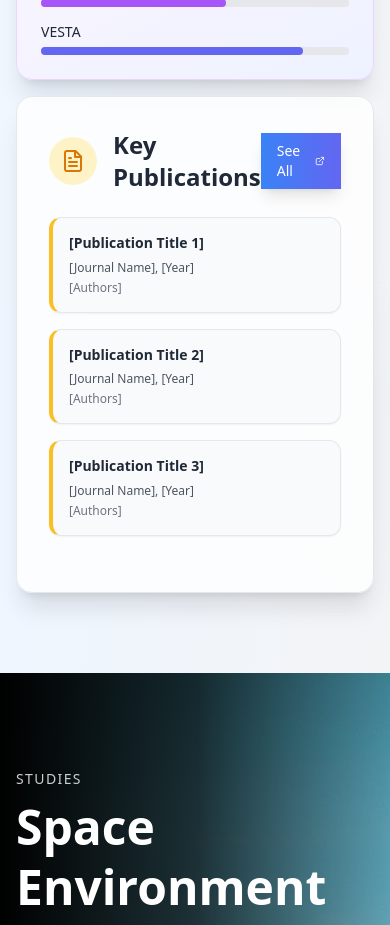
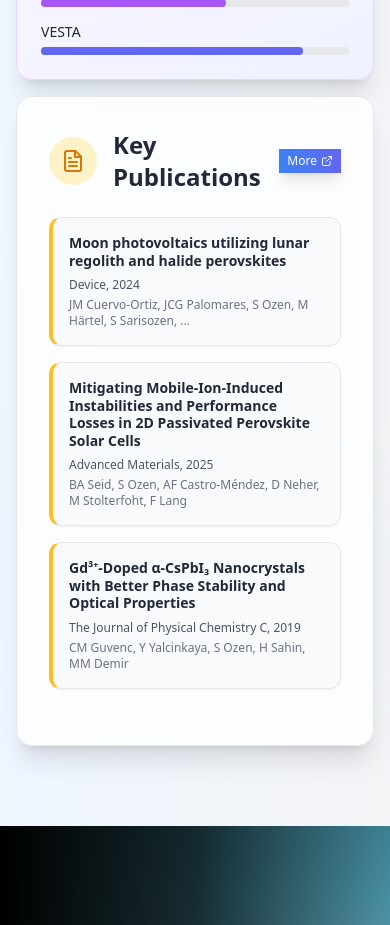
Before and after one commit to srcnzn/srcnzn.github.io, a Next.js app: page / in a window 390 px wide. Shown: the part 4740-5665 px from the top of the page. Built offline with nearby package versions, Linux system fonts and the light colour scheme.

Commit message:
Fix mobile compatibility3

```diff
--- a/src/components/About.jsx
+++ b/src/components/About.jsx
@@ -374,33 +374,49 @@ export default function About() {
                     href="https://scholar.google.com/citations?user=YOUR_GOOGLE_SCHOLAR_ID"
                     target="_blank"
                     rel="noopener noreferrer"
-                    className="bg-gradient-to-r from-blue-500 to-indigo-500 hover:from-blue-600 hover:to-indigo-600 text-white py-2 px-4 rounded-lg font-medium transition-all duration-300 flex items-center gap-2 group shadow-lg text-sm"
+                    className="bg-gradient-to-r from-blue-500 to-indigo-500 hover:from-blue-600 hover:to-indigo-600 text-white py-1 px-2 sm:py-2 sm:px-4 rounded-lg font-medium transition-all duration-300 flex items-center gap-1 sm:gap-2 group shadow-lg text-xs sm:text-sm"
                   >
-                    See All
-                    <ExternalLink size={14} className="group-hover:translate-x-1 transition-transform" />
+                    <span className="hidden sm:inline">See All</span>
+                    <span className="sm:hidden">More</span>
+                    <ExternalLink size={12} className="sm:hidden group-hover:translate-x-1 transition-transform" />
+                    <ExternalLink
+                      size={14}
+                      className="hidden sm:inline group-hover:translate-x-1 transition-transform"
+                    />
                   </a>
                 </div>
 
                 <div className="space-y-4 mb-6">
                   {/* Publication 1 */}
                   <div className="bg-gray-50 border border-gray-200 rounded-xl p-4 border-l-4 border-l-amber-400 shadow-sm">
-                    <h4 className="font-bold text-gray-800 mb-2 leading-tight text-sm">[Publication Title 1]</h4>
-                    <p className="text-xs mb-1 text-gray-600">[Journal Name], [Year]</p>
-                    <p className="text-xs text-gray-500">[Authors]</p>
+                    <h4 className="font-bold text-gray-800 mb-2 leading-tight text-sm">
+                      Moon photovoltaics utilizing lunar regolith and halide perovskites
+                    </h4>
+                    <p className="text-xs mb-1 text-gray-600">Device, 2024</p>
+                    <p className="text-xs text-gray-500">
+                      JM Cuervo-Ortiz, JCG Palomares, S Ozen, M Härtel, S Sarisozen, ...
+                    </p>
                   </div>
 
                   {/* Publication 2 */}
                   <div className="bg-gray-50 border border-gray-200 rounded-xl p-4 border-l-4 border-l-amber-400 shadow-sm">
-                    <h4 className="font-bold text-gray-800 mb-2 leading-tight text-sm">[Publication Title 2]</h4>
-                    <p className="text-xs mb-1 text-gray-600">[Journal Name], [Year]</p>
-                    <p className="text-xs text-gray-500">[Authors]</p>
+                    <h4 className="font-bold text-gray-800 mb-2 leading-tight text-sm">
+                      Mitigating Mobile‐Ion‐Induced Instabilities and Performance Losses in 2D Passivated Perovskite
+                      Solar Cells
+                    </h4>
+                    <p className="text-xs mb-1 text-gray-600">Advanced Materials, 2025</p>
+                    <p className="text-xs text-gray-500">
+                      BA Seid, S Ozen, AF Castro‐Méndez, D Neher, M Stolterfoht, F Lang
+                    </p>
                   </div>
 
                   {/* Publication 3 */}
                   <div className="bg-gray-50 border border-gray-200 rounded-xl p-4 border-l-4 border-l-amber-400 shadow-sm">
-                    <h4 className="font-bold text-gray-800 mb-2 leading-tight text-sm">[Publication Title 3]</h4>
-                    <p className="text-xs mb-1 text-gray-600">[Journal Name], [Year]</p>
-                    <p className="text-xs text-gray-500">[Authors]</p>
+                    <h4 className="font-bold text-gray-800 mb-2 leading-tight text-sm">
+                      Gd³⁺-Doped α-CsPbI₃ Nanocrystals with Better Phase Stability and Optical Properties
+                    </h4>
+                    <p className="text-xs mb-1 text-gray-600">The Journal of Physical Chemistry C, 2019</p>
+                    <p className="text-xs text-gray-500">CM Guvenc, Y Yalcinkaya, S Ozen, H Sahin, MM Demir</p>
                   </div>
                 </div>
               </div>
```
